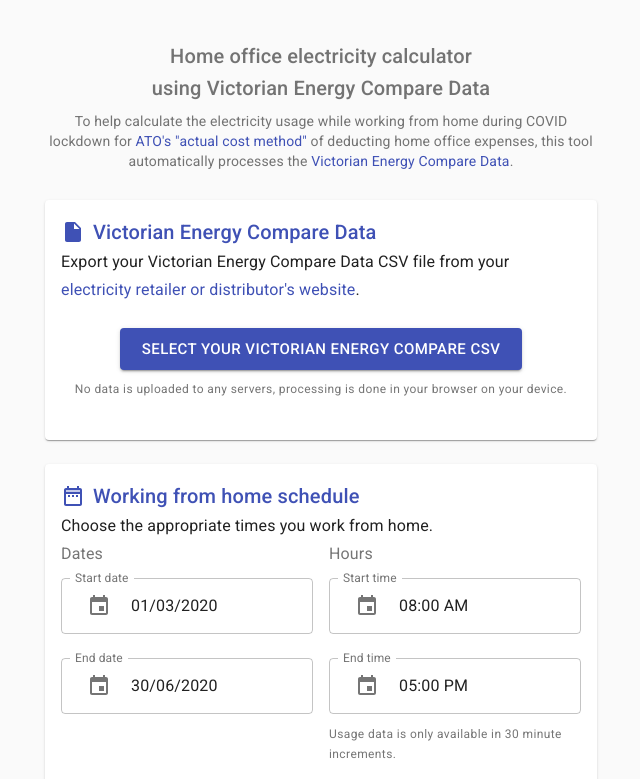
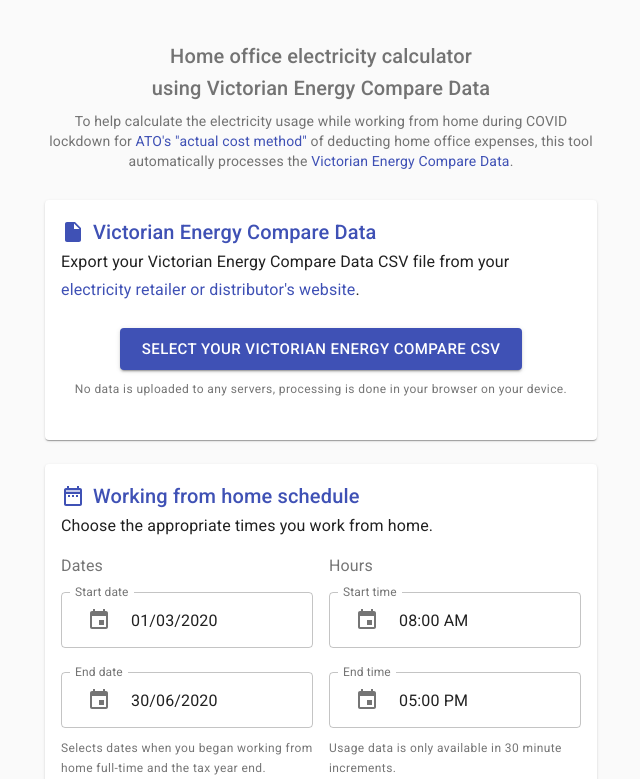
Before and after one commit to longzheng/ato-homeoffice-vec-electricity-calculator, a React (Create React App) app: page / in a window 1280 px wide. Shown: the top 779 px of the page, without its empty margins (319-959 px from the left). Built offline with nearby package versions, Linux system fonts and the light colour scheme.

Commit message:
UI tweak

```diff
--- a/src/components/Calculator.tsx
+++ b/src/components/Calculator.tsx
@@ -4,7 +4,6 @@
   Checkbox,
   CircularProgress,
   Container,
-  FormControl,
   FormControlLabel,
   FormGroup,
   FormHelperText,
@@ -311,9 +310,9 @@
             <Typography variant="subtitle1" gutterBottom>
               Choose the appropriate times you work from home.
             </Typography>
+            <Box marginY={2}>
               <Grid container spacing={2}>
-              <Grid item sm={6}>
-                <FormControl>
+                <Grid item sm>
                   <FormLabel>Dates</FormLabel>
                   <KeyboardDatePicker
                     autoOk
@@ -341,10 +340,11 @@
                     margin="normal"
                     fullWidth
                   />
-                </FormControl>
+                   <FormHelperText>
+                    Selects dates when you began working from home full-time and the tax year end.
+                  </FormHelperText>
                 </Grid>
-              <Grid item sm={6}>
-                <FormControl>
+                <Grid item sm>
                   <FormLabel>Hours</FormLabel>
                   <KeyboardTimePicker
                     label="Start time"
@@ -371,11 +371,10 @@
                   <FormHelperText>
                     Usage data is only available in 30 minute increments.
                   </FormHelperText>
-                </FormControl>
                 </Grid>
               </Grid>
+            </Box>
             <Box marginTop={2}>
-              <FormControl>
               <FormLabel>Days of week</FormLabel>
               <FormGroup row>
                 {[
@@ -401,7 +400,6 @@
                   />
                 ))}
               </FormGroup>
-              </FormControl>
             </Box>
           </Paper>
         </Grid>
@@ -453,7 +451,7 @@
                 {usageData && wfhUsage > 0 && (
                   <>
                     <Grid container spacing={1}>
-                      <Grid item sm={6}>
+                      <Grid item xs sm={6}>
                         <TextField
                           label="Cost per kWh"
                           variant="outlined"
```
Lines whose indentation alone changed are shown as unchanged.
